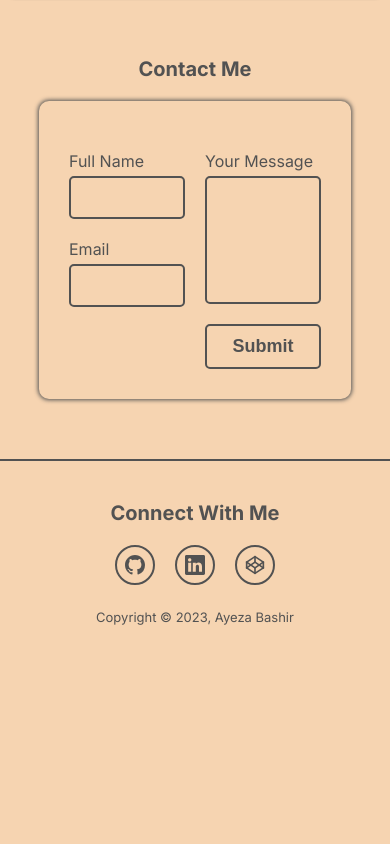
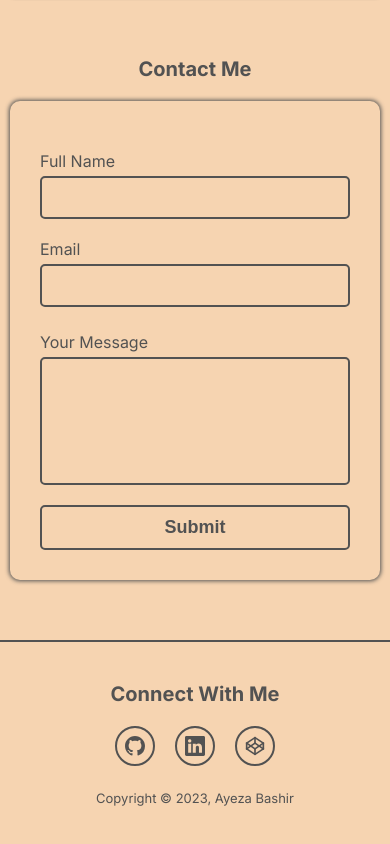
Before and after one commit to ayezabashir/My-Portfolio, a React (Vite) app: page / in a window 390 px wide. Shown: the part 4859-5703 px from the top of the page. Before the commit the page ends 5524 px from the top, so only its background shows below. Built offline with nearby package versions, Linux system fonts and the light colour scheme.

Commit message:
contact form

```diff
--- a/src/index.scss
+++ b/src/index.scss
@@ -443,6 +443,25 @@ footer {
 }
 
 @media screen and (max-width: 768px) {
+  .contact-form {
+    .container {
+      .contact-content {
+        width: 100%;
+        .form {
+          flex-direction: column;
+          .left {
+            padding-bottom: 0;
+          }
+          .right {
+            padding-top: 0;
+            .form-element {
+              margin-top: 0;
+            }
+          }
+        }
+      }
+    }
+  }
   .projects {
     .container {
       .projects-content {
```
